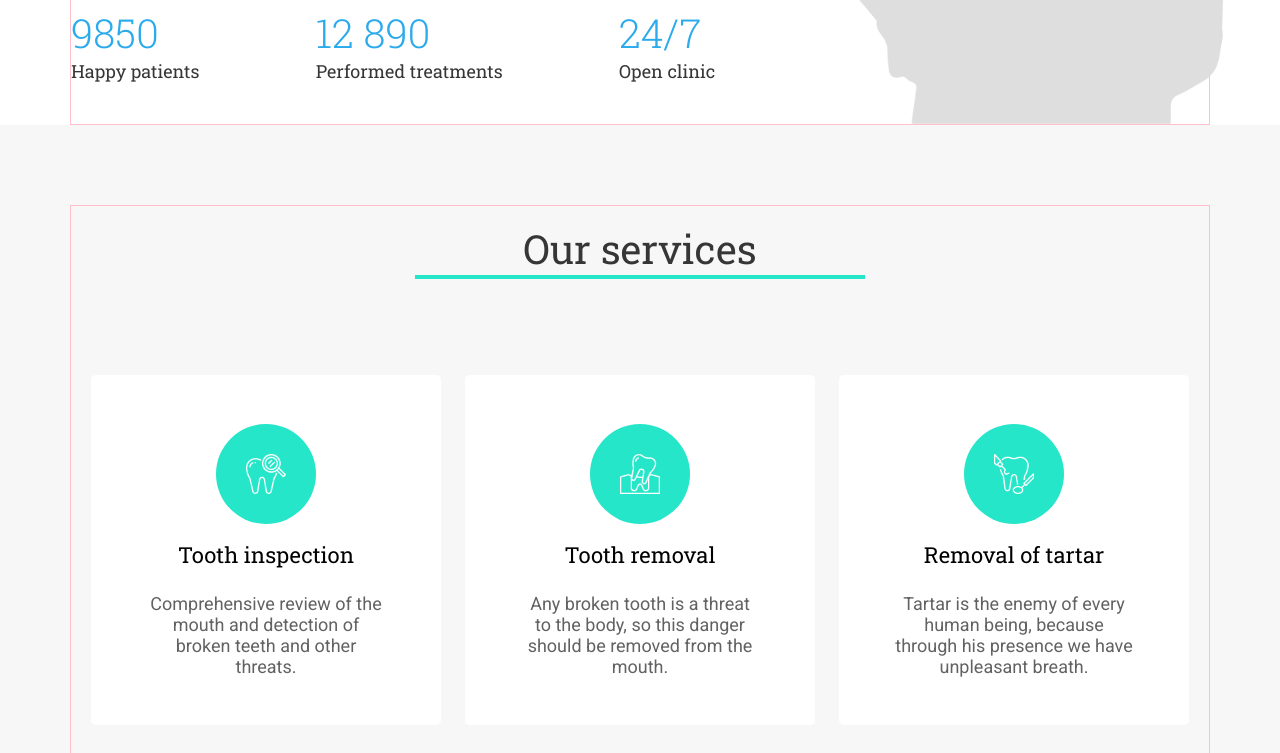
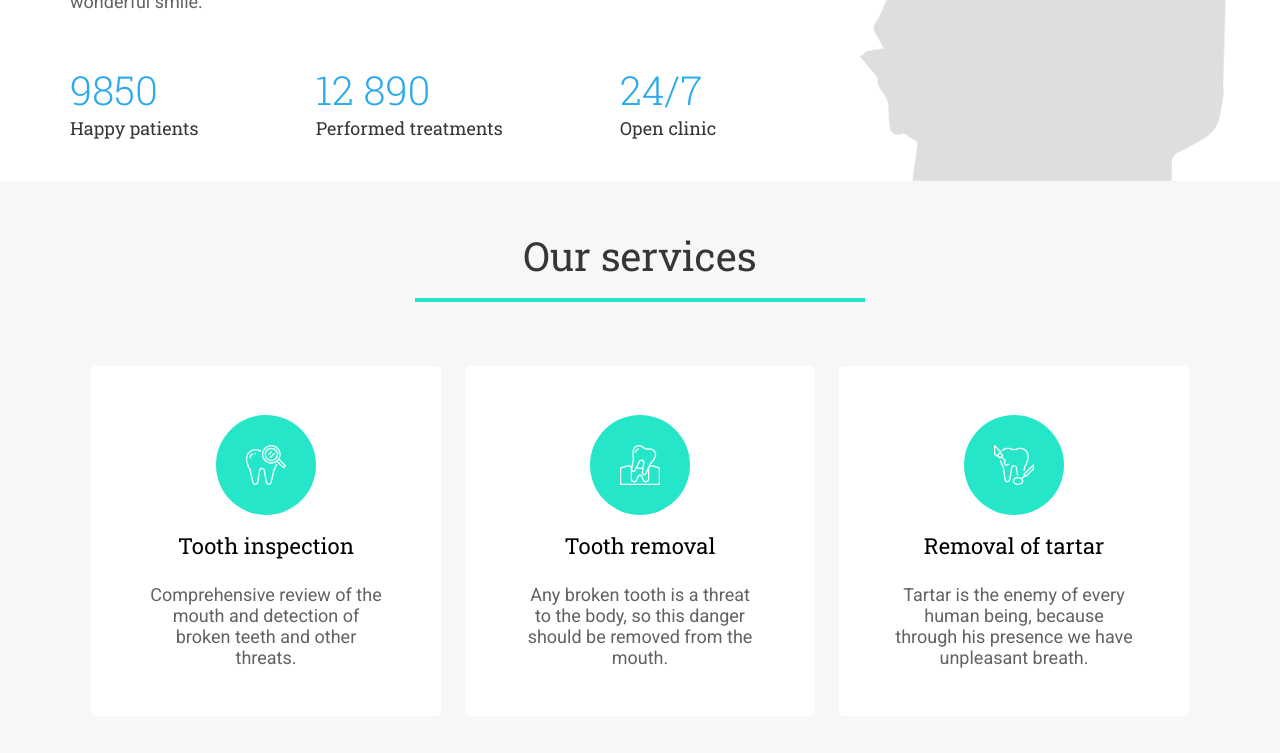
Before and after one commit to saraohman97/html-css-inlmn-1, a plain HTML site: page index.html in a window 1280 px wide. Shown: the part 1260-2013 px from the top of the page. Drawn offline with Linux system fonts and the light colour scheme.

Commit message:
finslipning, knappar och media queries

```diff
--- a/styles.css
+++ b/styles.css
@@ -21,7 +21,7 @@ html, body {
     justify-content: space-between;
     align-items: center;
     padding: 1rem;
-    /* border: 1px solid green; */
+
 }
 .btn {
     padding: 1rem 3rem;
@@ -31,6 +31,7 @@ html, body {
     font-family: 'Roboto', sans-serif;
     font-size: 18px;
     font-weight: bold;
+    cursor: pointer;
 }
 .btn-primary {
     background-color: var(--secondary-color);
@@ -38,15 +39,17 @@ html, body {
 }
 .btn-primary:hover {
     background-color: var(--primary-color);
+    box-shadow: 2px 2px 1rem #3333339d, 0 0 3rem #333333a8;
 }
 .btn-secondary {
     background-color: #ffffff;
     color: var(--primary-color);
+    position: sticky;
 }
 .btn-secondary:hover {
-    background-color: var(--primary-color);
-    border: 2px solid #ffffff;
+    background-color: var(--secondary-color);
     color: #ffffff;
+    box-shadow: 2px 2px 1rem #3333339d, 0 0 3rem #333333a8;
 }
 
 /* TOP NAV */
@@ -143,18 +146,11 @@ html, body {
 #about-us .text {
     margin-bottom: 3rem;
 }
-#about-us .numbers {
-    display: flex;
-    justify-content: space-between;
-    align-items: center;
-}
-#about-us .numbers h2 {
-    font-size: 40px;
-    font-weight: lighter;
-    color: var(--primary-color);
-}
 .numbers p {
     font-size: 18px;
+}
+#about-us .numbers {
+    display: none;
 }
 .placehold-2 {
     margin: 2rem -1rem 0 2rem;
@@ -163,8 +159,6 @@ html, body {
 /* SERVICES */
 #services {
     background-color: #f7f7f7;
-    padding-top: 1rem;
-    padding-bottom: 1rem;
 }
 #services .container {
     flex-direction: column;
@@ -175,9 +169,6 @@ html, body {
     font-size: 2rem;
     font-weight: normal;
 }
-/* .line-2 {
-    width: 20rem;
-} */
 #services #card-house {
     margin-top: 1rem;
 }
@@ -236,7 +227,6 @@ html, body {
 /* APPOINTMENT */
 #appointment {
     background-color: var(--primary-color);
-    overflow: hidden;
     position: relative;
 }
 #appointment .container {
@@ -280,32 +270,53 @@ html, body {
         justify-content: center;
     }
 }
-
 @media (min-width: 768px) {
     .container {
         max-width: 720px;
-        border: 1px solid red;
-        padding: 1rem 0;
+        /* border: 1px solid red; */
 	}
-    #showcase .container, #about-us .container {
-        padding-bottom: 0;
+    #showcase .container, #about-us .container, #services .container {
+        padding: 3rem 0;
     }
     #showcase .content, #about-us .content {
         padding-bottom: 1rem;
+    }
+    /* @About us */
+    #about-us .numbers {
+        display: block;
+    }
+    #about-us .numbers {
+        display: flex;
+        justify-content: space-between;
+        align-items: center;
+    }
+    #about-us .numbers h2 {
+        font-size: 40px;
+        font-weight: lighter;
+        color: var(--primary-color);
+    }
+    /* @Service */
+    #services h2 {
+        font-size: 40px;
+        font-weight: normal;
+    }
+    .line-2 {
+        margin: 1rem 0 2rem 0;
     }
     #services #card-house {
         display: grid;
         grid-template-columns: 250px 250px;
         gap: 1.5rem;
-        margin-top: 5rem;
     }
-
 }
 
 @media (min-width: 992px) {
     .container {
         max-width: 960px;
-        border: 1px solid yellowgreen;
+        /* border: 1px solid yellowgreen; */
+    }
+    #showcase .container, #about-us .container {
+        padding-bottom: 0;
     }
     .navbar-toggler {
         display: none;
@@ -333,14 +344,13 @@ html, body {
         display: grid;
         grid-template-columns: 250px 250px 250px;
         gap: 1.5rem;
-        margin-top: 5rem;
     }
 }
 
 @media (min-width: 1200px) {
 	.container {
 		max-width: 1140px;
-        border: 1px solid pink;
+        /* border: 1px solid pink; */
 	}
     .top-nav .container{
         padding: .7rem 0;
@@ -363,24 +373,17 @@ html, body {
     #footer .container {
         padding: 1.2rem 0;
     }
-
-    /* Services start */
+    /* @Services */
     #services {
         background-color: #f7f7f7;
-        padding: 5rem 0;
     }
     #services .container {
         text-align: center;
-    }
-    #services h2 {
-        font-size: 40px;
-        font-weight: normal;
     }
     #services #card-house {
         display: grid;
         grid-template-columns: 350px 350px 350px;
         gap: 1.5rem;
-        margin-top: 5rem;
     }
     .card {
         background-color: #929292;
@@ -428,13 +431,12 @@ html, body {
         transition-timing-function: ease-out;
         box-shadow: 0 0 0 10px #2baaec33;
     }
-    /* Services end */
 }
 
 @media (min-width: 1400px) {
 	.container {
 		max-width: 1300px;
-        border: 1px solid blue;
+        /* border: 1px solid blue; */
 	}
     #showcase .content {
         margin: 0 0 0 6rem;
@@ -445,12 +447,11 @@ html, body {
     #about-us .placehold-2 {
         padding: 0 10rem 0 1rem;
     }
-
+    /* @Services */
     #services #card-house {
         display: grid;
         grid-template-columns: 400px 400px 400px;
         gap: 1.5rem;
-        margin-top: 5rem;
     }
     .card {
         background-color: #929292;
```
